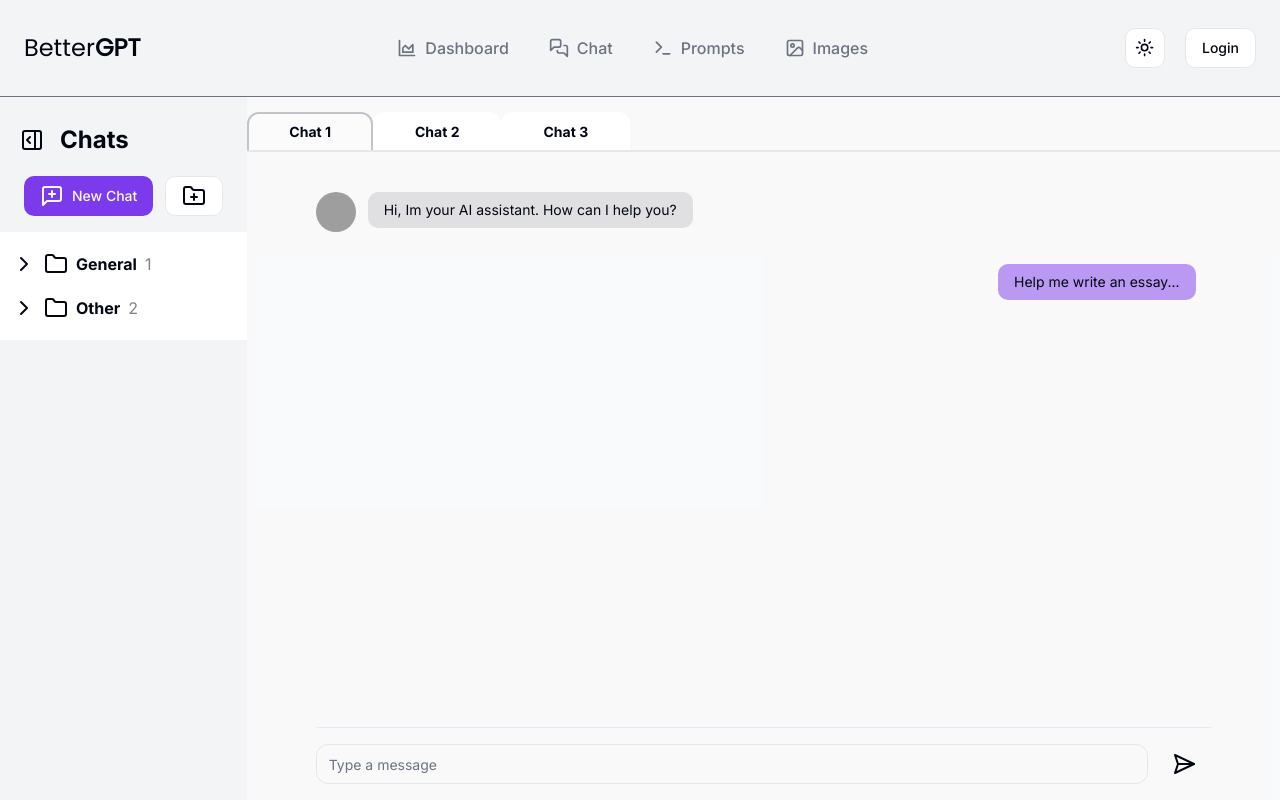
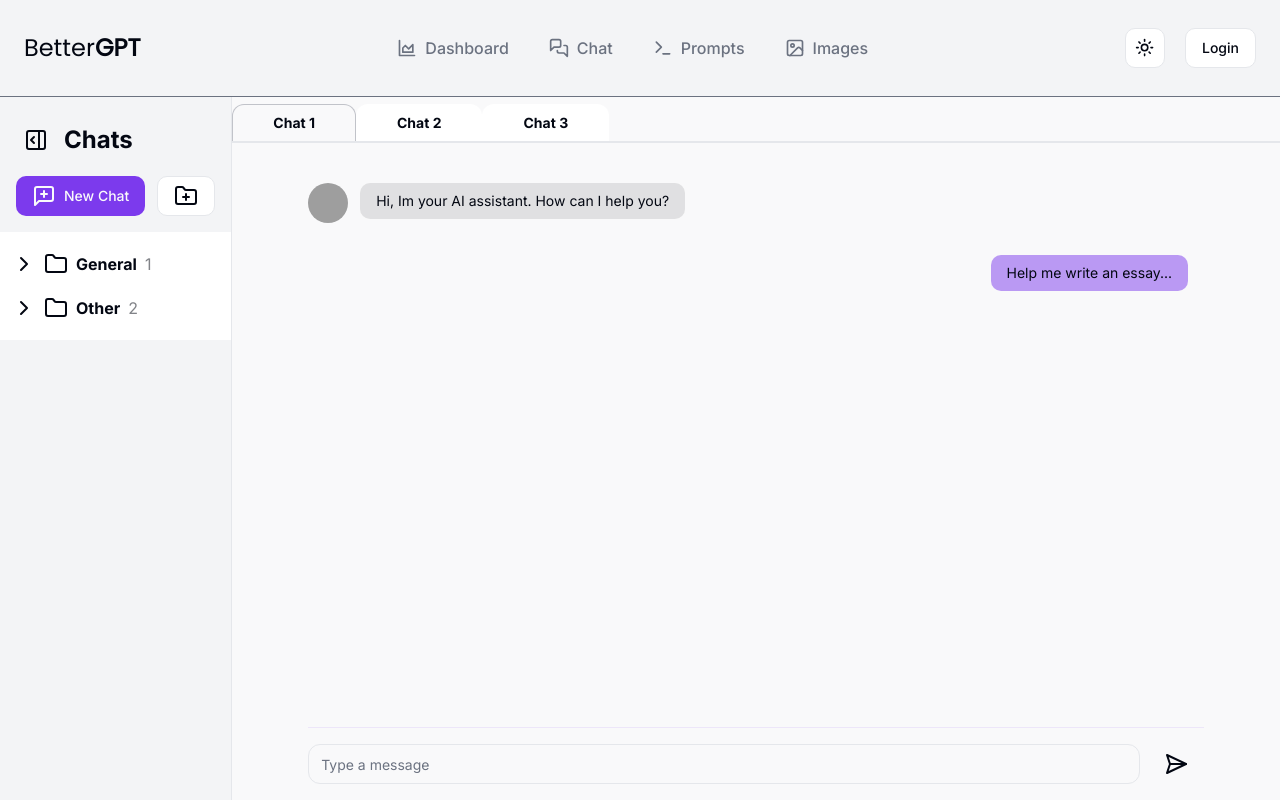
Before and after one commit to TheArcus02/Better-GPT, a Next.js app: page /app/chat/1 in a window 1280 px wide. Built offline with nearby package versions, Linux system fonts and the light colour scheme; no server answers; grey boxes are pictures that could not be loaded.

Commit message:
mobile chat-sidebar

```diff
--- a/components/chat/chat-client.tsx
+++ b/components/chat/chat-client.tsx
@@ -7,7 +7,7 @@ import ChatForm from './chat-form'
 
 const ChatClient = () => {
   return (
-    <div className='flex flex-col h-full w-full bg-secondary/50 items-center'>
+    <div className='flex flex-col h-full w-full bg-secondary/50 items-center border-l'>
       <ChatTabs
         tabNames={[
           {
--- a/components/chat/chat-sidebar.tsx
+++ b/components/chat/chat-sidebar.tsx
@@ -3,22 +3,31 @@
 import {
   FolderPlus,
   MessageSquarePlus,
+  PanelLeftOpen,
   PanelRightOpen,
 } from 'lucide-react'
 import ChatFolders from './chat-folders'
 import { Button } from '../ui/button'
+import { useState } from 'react'
 
 const ChatSidebar = () => {
+  const [isOpen, setIsOpen] = useState(true)
+
+  const handleOpen = () => {
+    setIsOpen((prev) => !prev)
+  }
+
   return (
     <div className='flex flex-col gap-4 h-full bg-secondary py-6'>
-      <div className='flex gap-2 items-center pl-3'>
-        <Button variant='ghost' size='icon'>
-          <PanelRightOpen />
+      <div className='flex gap-2 items-center px-4'>
+        <Button variant='ghost' size='icon' onClick={handleOpen}>
+          {isOpen ? <PanelRightOpen /> : <PanelLeftOpen />}
         </Button>
-        <h1 className='text-2xl font-bold'>Chats</h1>
+        {isOpen && <h1 className='text-2xl font-bold'>Chats</h1>}
       </div>
-
-      <div className='flex gap-3 px-6 min-w-max'>
+      {isOpen && (
+        <>
+          <div className='flex gap-3 min-w-max px-4'>
             <Button>
               <MessageSquarePlus size={24} className='mr-2' />
               New Chat
@@ -31,6 +40,8 @@ const ChatSidebar = () => {
           <div className='bg-background'>
             <ChatFolders />
           </div>
+        </>
+      )}
     </div>
   )
 }
--- a/components/chat/chat-tabs.tsx
+++ b/components/chat/chat-tabs.tsx
@@ -2,6 +2,7 @@
 
 import { cn } from '@/lib/utils'
 import React from 'react'
+import MobileChatSidebar from './mobile-chat-sidebar'
 
 type Tab = {
   name: string
@@ -10,13 +11,14 @@ type Tab = {
 
 const ChatTabs = ({ tabNames }: { tabNames: Tab[] }) => {
   return (
-    <div className='flex mt-4 w-full border-b-2'>
+    <div className='flex justify-between pt-2 w-full border-b-2'>
+      <div className='flex'>
         {tabNames.map((tab, index) => (
           <div
             className={cn(
-            'px-10 py-2 rounded-t-lg border-t-2 border-l-2 border-r-2 text-sm font-bold text-center',
+              'px-10 py-2 rounded-t-lg border-t border-l border-r text-sm font-bold text-center',
               tab.active
-              ? 'border-muted-foreground/40 bg-background/40'
+                ? 'border-muted-foreground/40 bg-background/10 '
                 : 'border-transparent bg-background hover:bg-background/40 cursor-pointer',
             )}
             key={tab.name + index}
@@ -25,6 +27,10 @@ const ChatTabs = ({ tabNames }: { tabNames: Tab[] }) => {
           </div>
         ))}
       </div>
+      <div className='md:hidden'>
+        <MobileChatSidebar />
+      </div>
+    </div>
   )
 }
 
--- /dev/null
+++ b/components/chat/mobile-chat-sidebar.tsx
@@ -0,0 +1,23 @@
+'use client'
+
+import { MenuSquare } from 'lucide-react'
+import { Sheet, SheetContent, SheetTrigger } from '../ui/sheet'
+import ChatSidebar from './chat-sidebar'
+import { Button } from '../ui/button'
+
+const MobileChatSidebar = () => {
+  return (
+    <Sheet>
+      <SheetTrigger>
+        <Button size='icon' variant='ghost'>
+          <MenuSquare size={24} />
+        </Button>
+      </SheetTrigger>
+      <SheetContent side='right' className='p-0 bg-secondary pt-10'>
+        <ChatSidebar />
+      </SheetContent>
+    </Sheet>
+  )
+}
+
+export default MobileChatSidebar
```
Lines whose indentation alone changed are shown as unchanged.
